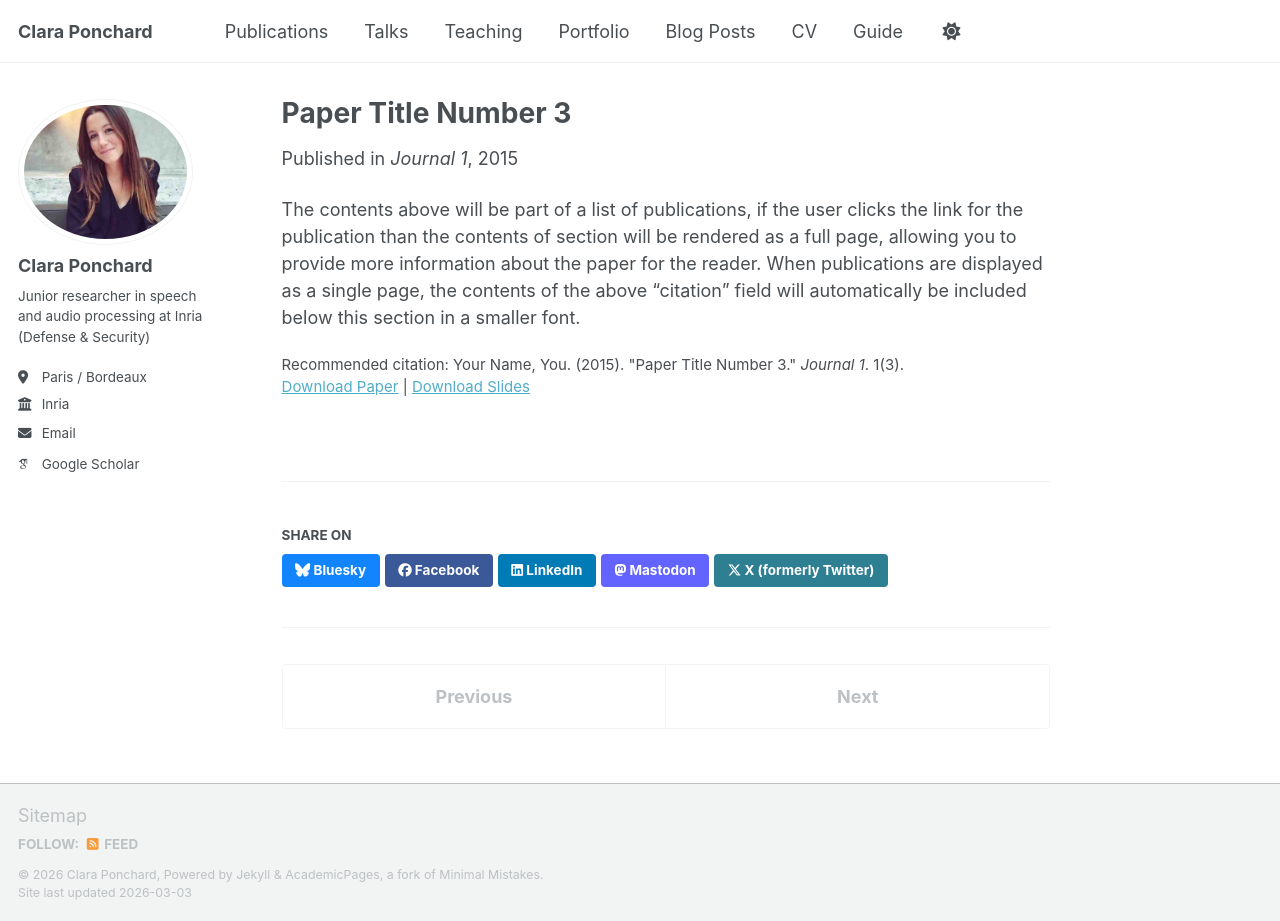
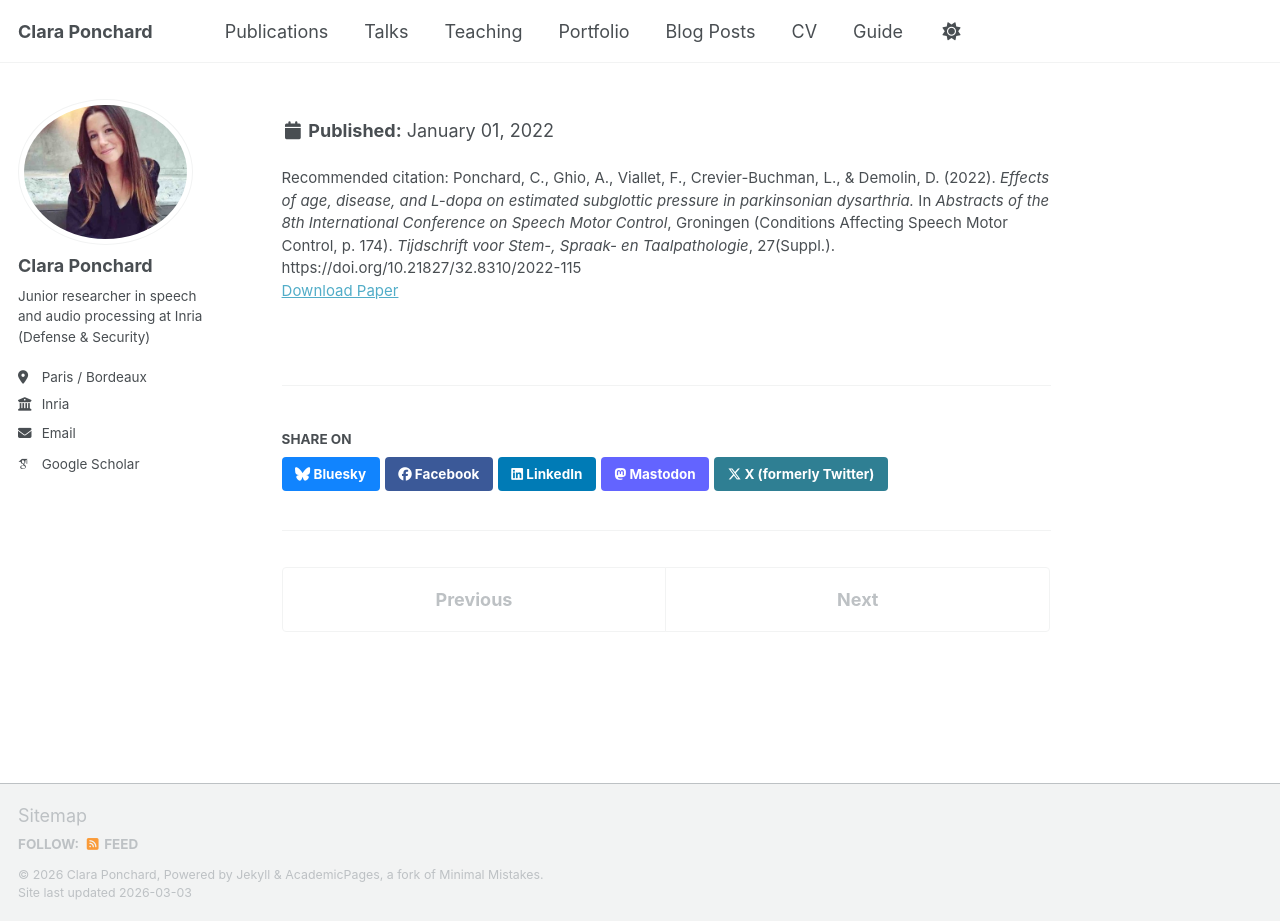
Before and after one commit to ClaraPonchard/ClaraPonchard.github.io, a Jekyll site: the page built from _publications/2015-10-01-paper-title-number-3.md, in a window 1280 px wide and 921 px high. Built offline with Jekyll 4.4.1, drawn with Linux system fonts in a browser that asks for light colours; some web fonts are replaced; a script bundle is joined from its source files by our own code; library files that are not in the unit come from our copies.

Commit message:
Update 2015-10-01-paper-title-number-3.md

```diff
--- a/_publications/2015-10-01-paper-title-number-3.md
+++ b/_publications/2015-10-01-paper-title-number-3.md
@@ -1,14 +1,8 @@
 ---
-title: "Paper Title Number 3"
+title: ""
 collection: publications
-category: manuscripts
-permalink: /publication/2015-10-01-paper-title-number-3
-excerpt: 'This paper is about the number 3. The number 4 is left for future work.'
-date: 2015-10-01
-venue: 'Journal 1'
-slidesurl: 'https://academicpages.github.io/files/slides3.pdf'
-paperurl: 'https://academicpages.github.io/files/paper3.pdf'
-citation: 'Your Name, You. (2015). &quot;Paper Title Number 3.&quot; <i>Journal 1</i>. 1(3).'
+permalink: /publication/2022-ponchard-smc
+date: 2022-01-01
+paperurl: "https://doi.org/10.21827/32.8310/2022-115"
+citation: "Ponchard, C., Ghio, A., Viallet, F., Crevier-Buchman, L., & Demolin, D. (2022). <i>Effects of age, disease, and L-dopa on estimated subglottic pressure in parkinsonian dysarthria.</i> In <i>Abstracts of the 8th International Conference on Speech Motor Control</i>, Groningen (Conditions Affecting Speech Motor Control, p. 174). <i>Tijdschrift voor Stem-, Spraak- en Taalpathologie</i>, 27(Suppl.). https://doi.org/10.21827/32.8310/2022-115"
 ---
-
-The contents above will be part of a list of publications, if the user clicks the link for the publication than the contents of section will be rendered as a full page, allowing you to provide more information about the paper for the reader. When publications are displayed as a single page, the contents of the above "citation" field will automatically be included below this section in a smaller font.
```
